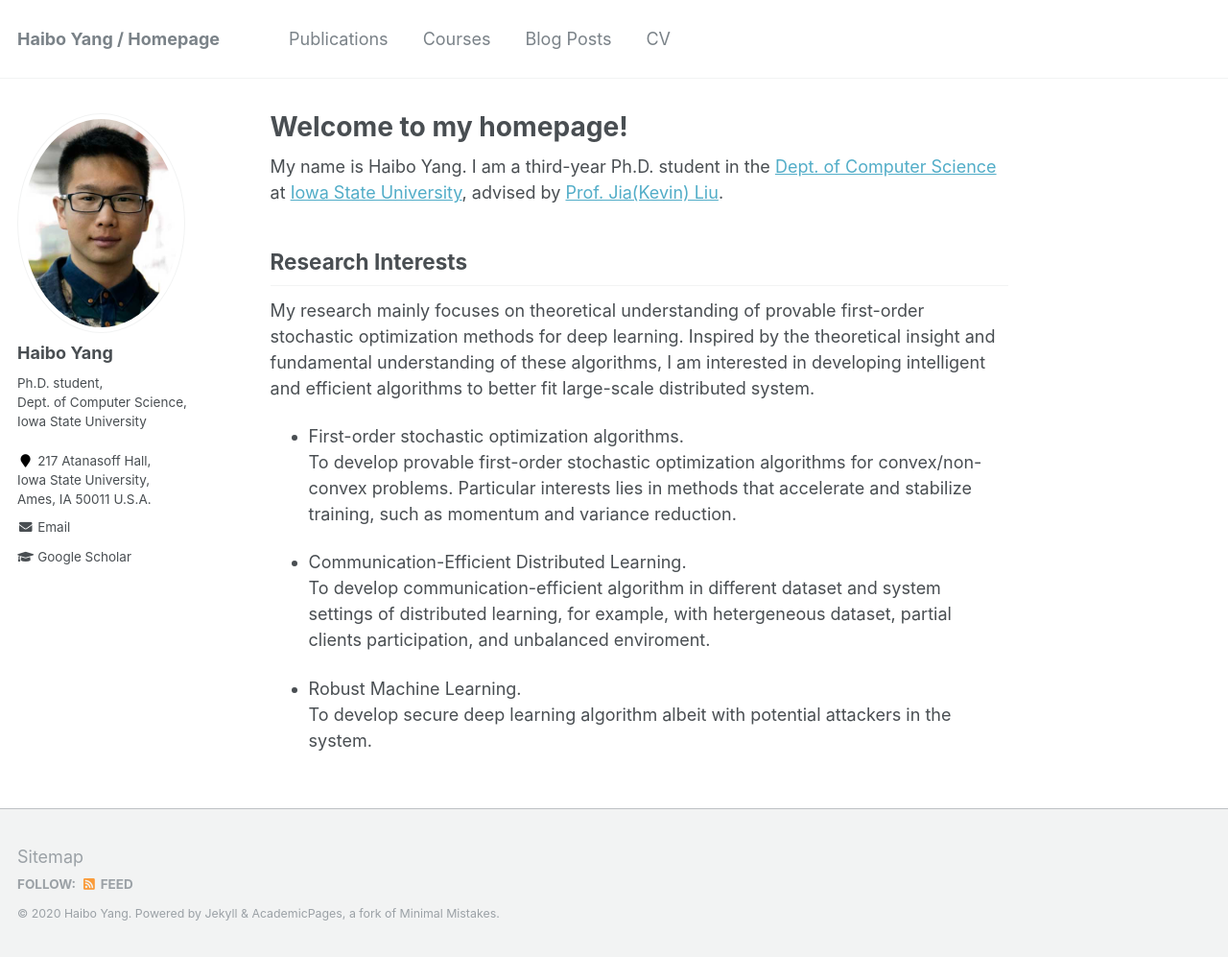
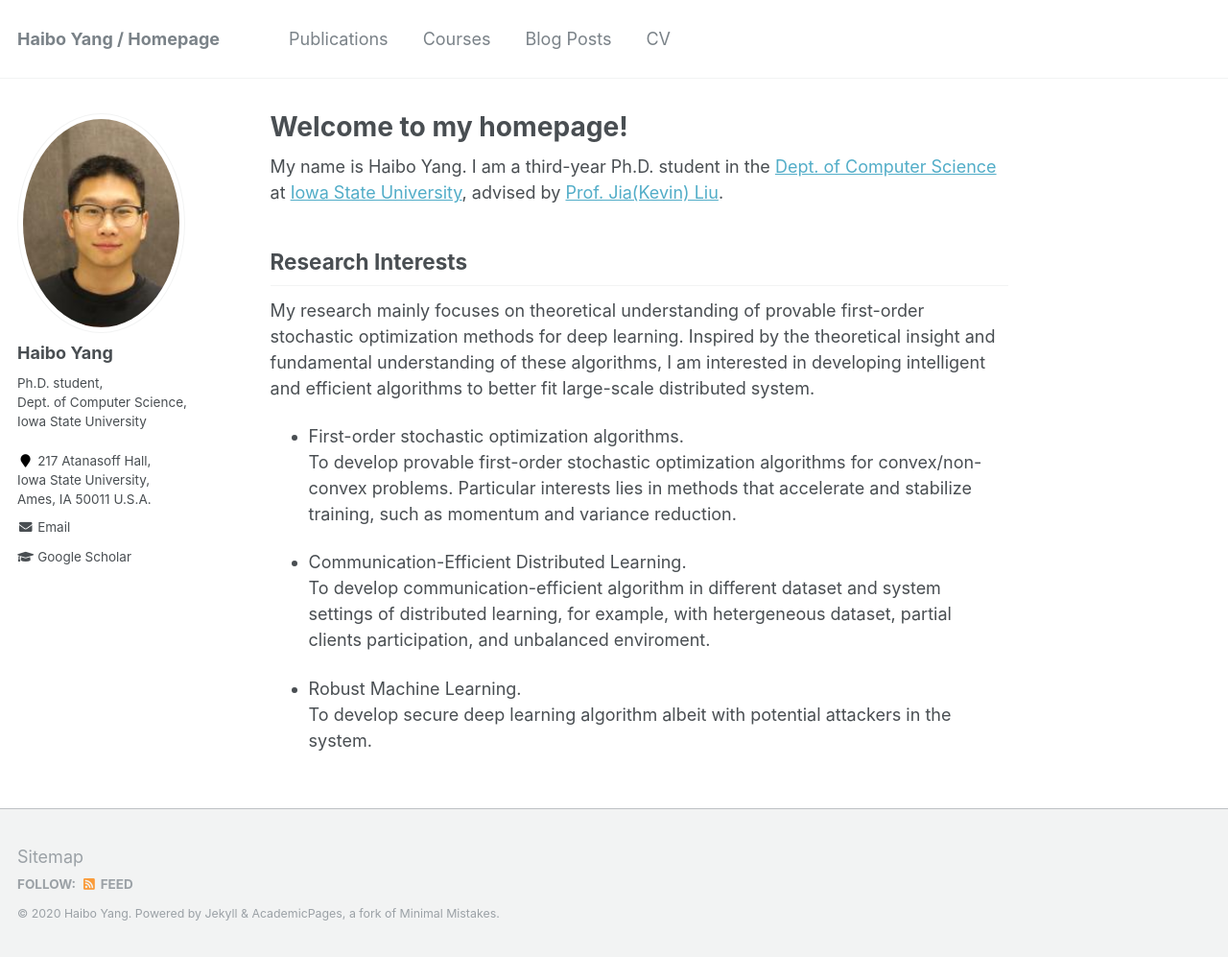
Before and after one commit to Haibo-Yang-OSU/homepage, a Jekyll site: the page built from _pages/about.md, in a window 1280 px wide and 997 px high. Shown: the whole window at 96% size. Built offline with Jekyll 4.4.1, drawn with Linux system fonts in a browser that asks for light colours.

Commit message:
update image

```diff
--- a/_config.yml
+++ b/_config.yml
@@ -81,7 +81,7 @@ analytics:
 # Site Author
 author:
   name             : "Haibo Yang"
-  avatar           : "haibo.png"
+  avatar           : "haibo_1.jpg"
   bio              : "Ph.D. student,<br> Dept. of Computer Science,<br> Iowa State University"
   location         : "217 Atanasoff Hall,<br> Iowa State University,<br> Ames, IA 50011 U.S.A."
   employer         :
```
Also changed, not shown: images/haibo_1.jpg (added), 1 other file.
